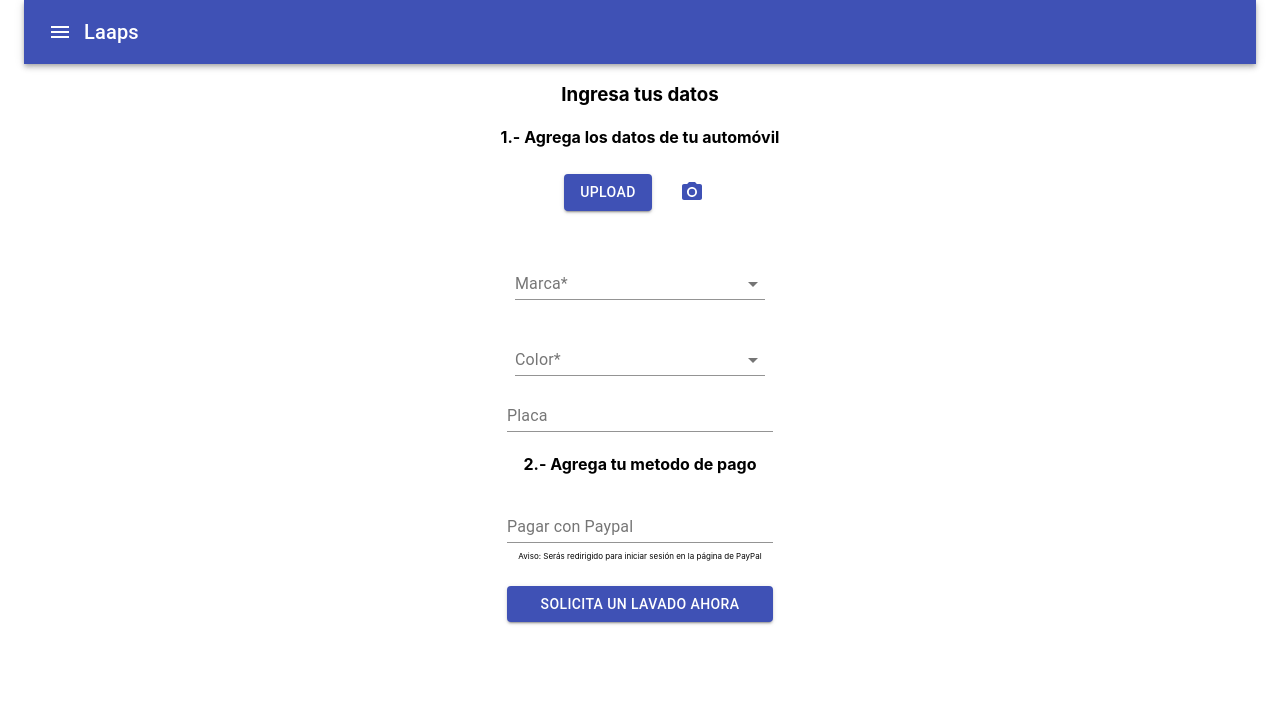
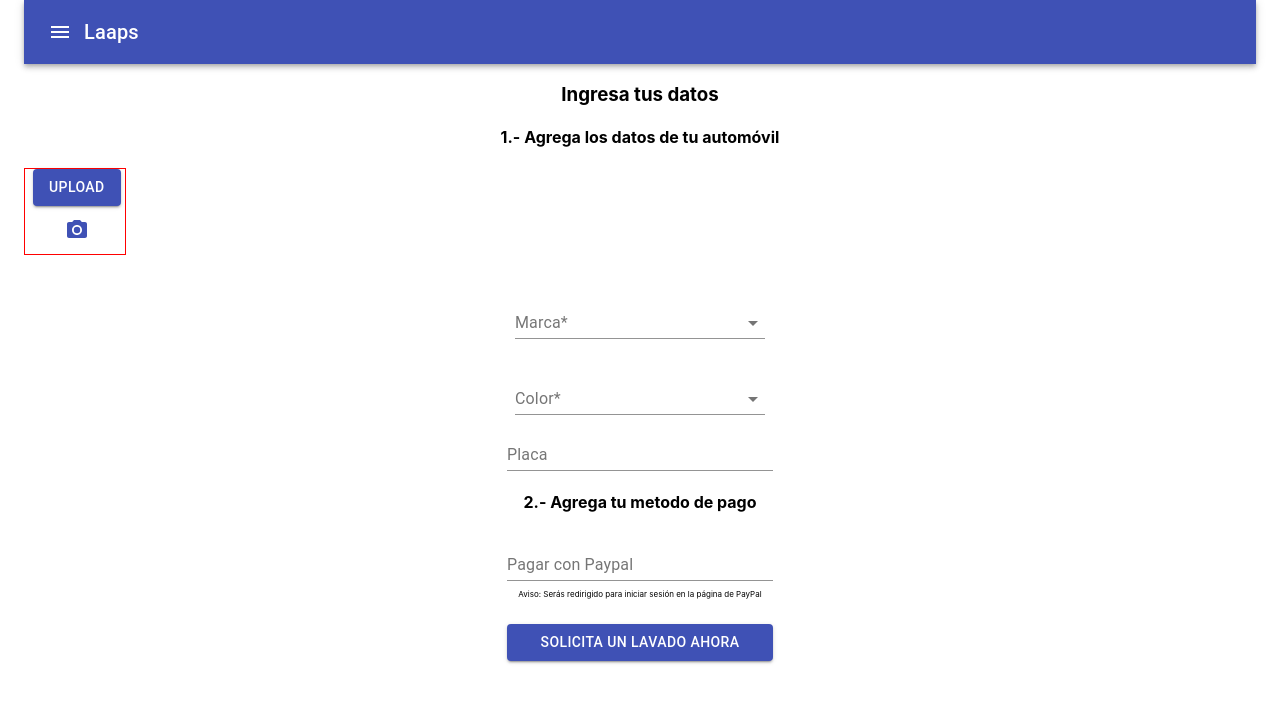
Before and after one commit to LizethRivera04/Laaps, a React (Create React App) app: page / in a window 1280 px wide. Shown: the top 702 px of the page. Built offline with nearby package versions, Linux system fonts and the light colour scheme.

Commit message:
Add photo carr

```diff
--- a/src/components/RegisterCar/RegisterCar.js
+++ b/src/components/RegisterCar/RegisterCar.js
@@ -13,7 +13,7 @@ const RegCar = () => {
 
       <h3>Ingresa tus datos</h3>
       <h4>1.- Agrega los datos de tu automóvil</h4>
-      <div>
+      <div className={styles.photocar}>
         <ImageCar />
       </div>
       <FormControl direction="column">
--- a/src/components/RegisterCar/styles.module.css
+++ b/src/components/RegisterCar/styles.module.css
@@ -2,3 +2,10 @@
   font-size: .5em;
   margin-bottom: 25px;
 }
+
+.photocar {
+  display: flex;
+  width: 100px;
+  height: auto;
+  border: 1px solid red;
+}
```
Also changed, not shown: src/imgs/pp_cc_mark_74x46.jpg (added).
